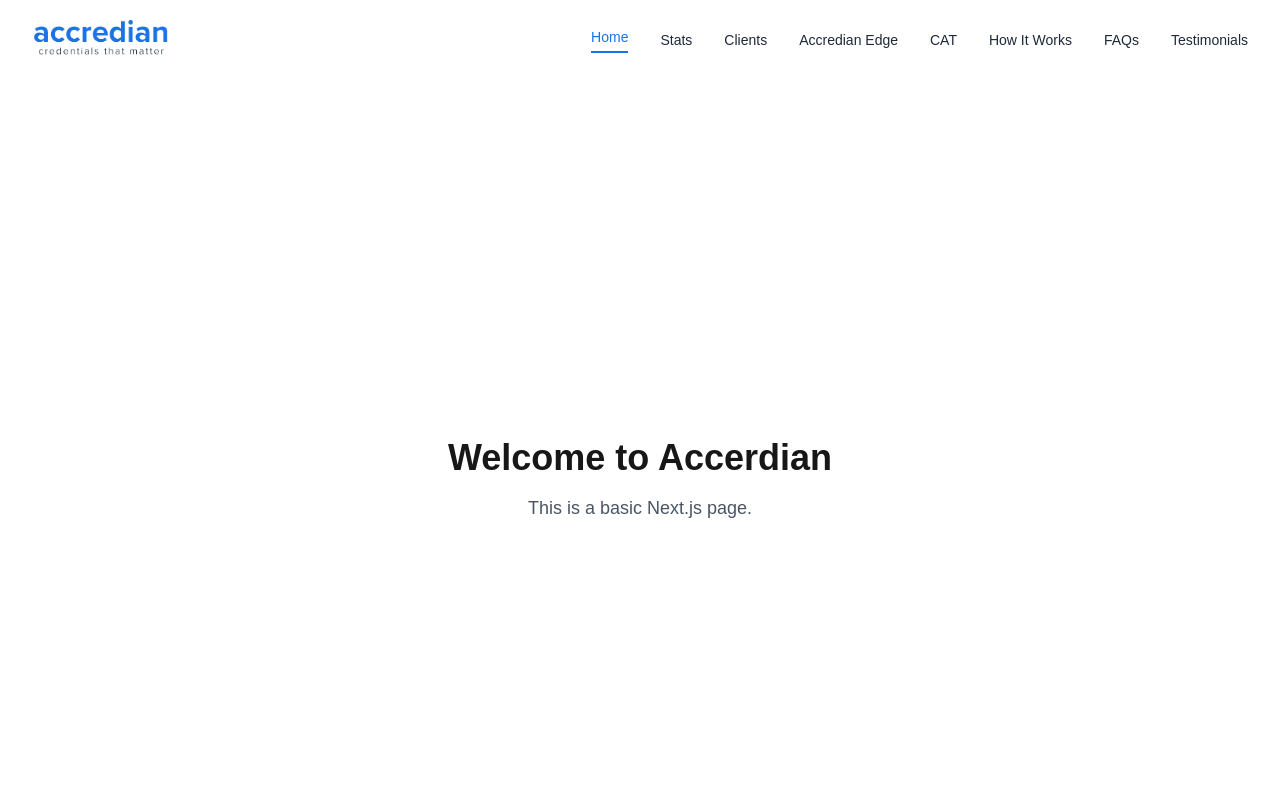
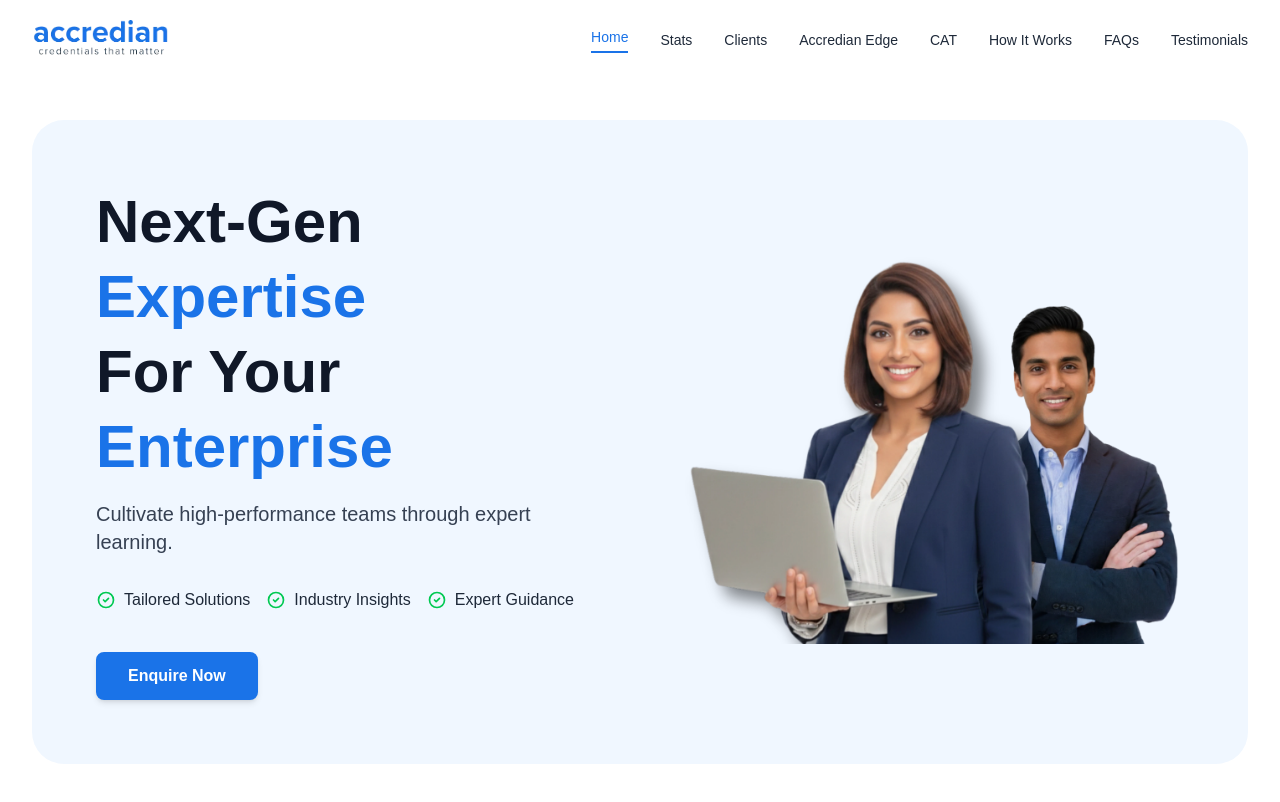
Before and after one commit to PrathameshPowar-dan/Accredian, a Next.js app: page / in a window 1280 px wide. Shown: the top 802 px of the page. Built offline with nearby package versions, Linux system fonts and the light colour scheme.

Commit message:
Hero section

```diff
--- /dev/null
+++ b/app/(home)/_components/Hero.tsx
@@ -0,0 +1,56 @@
+import React from 'react';
+import Image from 'next/image';
+import Link from 'next/link';
+
+export default function Hero() {
+    return (
+        <section className="w-full max-w-7xl mx-auto px-4 sm:px-6 lg:px-8 mt-6 md:mt-10">
+            <div className="bg-[#F0F7FF] rounded-4xl overflow-hidden flex flex-col-reverse md:flex-row items-center justify-between relative px-6 py-10 md:p-16">
+
+                {/* Text Content */}
+                <div className="w-full md:w-1/2 flex flex-col items-center md:items-start text-center md:text-left z-10 mt-8 md:mt-0">
+                    <h1 className="text-4xl md:text-5xl lg:text-6xl font-bold text-gray-900 leading-tight mb-4">
+                        Next-Gen <span className="text-[#1A73E8]">Expertise</span> <br className="hidden md:block" />
+                        For Your <span className="text-[#1A73E8]">Enterprise</span>
+                    </h1>
+
+                    <p className="text-lg md:text-xl text-gray-700 mb-8 max-w-lg">
+                        Cultivate high-performance teams through expert learning.
+                    </p>
+
+                    {/* Features / Checkmarks */}
+                    <div className="flex flex-wrap justify-center md:justify-start gap-4 mb-10">
+                        {['Tailored Solutions', 'Industry Insights', 'Expert Guidance'].map((feature) => (
+                            <div key={feature} className="flex items-center text-sm md:text-base font-medium text-gray-800">
+                                <svg className="w-5 h-5 text-green-500 mr-2 shrink-0" fill="none" stroke="currentColor" viewBox="0 0 24 24" xmlns="http://www.w3.org/2000/svg">
+                                    <path strokeLinecap="round" strokeLinejoin="round" strokeWidth="2" d="M9 12l2 2 4-4m6 2a9 9 0 11-18 0 9 9 0 0118 0z"></path>
+                                </svg>
+                                {feature}
+                            </div>
+                        ))}
+                    </div>
+
+                    {/* CTA Button */}
+                    <Link
+                        href="#enquire"
+                        className="bg-[#1A73E8] hover:bg-blue-700 text-white font-semibold py-3 px-8 rounded-lg transition-colors duration-200 shadow-md"
+                    >
+                        Enquire Now
+                    </Link>
+                </div>
+
+                {/* Image */}
+                <div className="w-full md:w-1/2 flex justify-center md:justify-end relative">
+                    <div className="relative w-full max-w-75 md:max-w-125 aspect-4/3 md:aspect-4/4">
+                        <img
+                            src="/corporate-big-hero-v4.webp"
+                            alt="Accredian Experts"
+                            className="object-contain w-full h-full"
+                        />
+                    </div>
+                </div>
+
+            </div>
+        </section>
+    );
+}
--- a/app/(home)/page.tsx
+++ b/app/(home)/page.tsx
@@ -1,8 +1,9 @@
+import Hero from "./_components/hero";
+
 export default function Home() {
     return (
-        <main className="flex flex-col items-center justify-center min-h-screen p-8">
-            <h1 className="text-4xl font-bold mb-4">Welcome to Accerdian</h1>
-            <p className="text-lg text-gray-600">This is a basic Next.js page.</p>
-        </main>
+        <div className="flex flex-col gap-16 md:gap-24 pb-20">
+            <Hero />
+        </div>
     );
 }
--- a/components/Navbar.tsx
+++ b/components/Navbar.tsx
@@ -8,7 +8,7 @@ export default function Navbar() {
 
     // Array of navigation links to keep the code DRY
     const navLinks = [
-        { name: "Home", href: "/", isActive: true }, // Set true for the active styling
+        { name: "Home", href: "/", isActive: true },
         { name: "Stats", href: "#" },
         { name: "Clients", href: "#" },
         { name: "Accredian Edge", href: "#" },
@@ -55,13 +55,13 @@ export default function Navbar() {
                     <div className="flex lg:hidden items-center">
                         <button
                             onClick={() => setIsMobileMenuOpen(!isMobileMenuOpen)}
-                            className="text-gray-800 hover:text-black focus:outline-none focus:ring-2 focus:ring-inset focus:ring-[#1A73E8] p-2"
+                            className="text-gray-800 hover:text-black focus:outline-none p-2"
                             aria-expanded={isMobileMenuOpen}
                         >
                             <span className="sr-only">Open main menu</span>
                             {isMobileMenuOpen ? (
                                 <svg
-                                    className="h-7 w-7"
+                                    className="h-8 w-8"
                                     xmlns="http://www.w3.org/2000/svg"
                                     fill="none"
                                     viewBox="0 0 24 24"
@@ -77,7 +77,7 @@ export default function Navbar() {
                                 </svg>
                             ) : (
                                 <svg
-                                    className="h-7 w-7"
+                                    className="h- 8 w-8"
                                     xmlns="http://www.w3.org/2000/svg"
                                     fill="none"
                                     viewBox="0 0 24 24"
```
